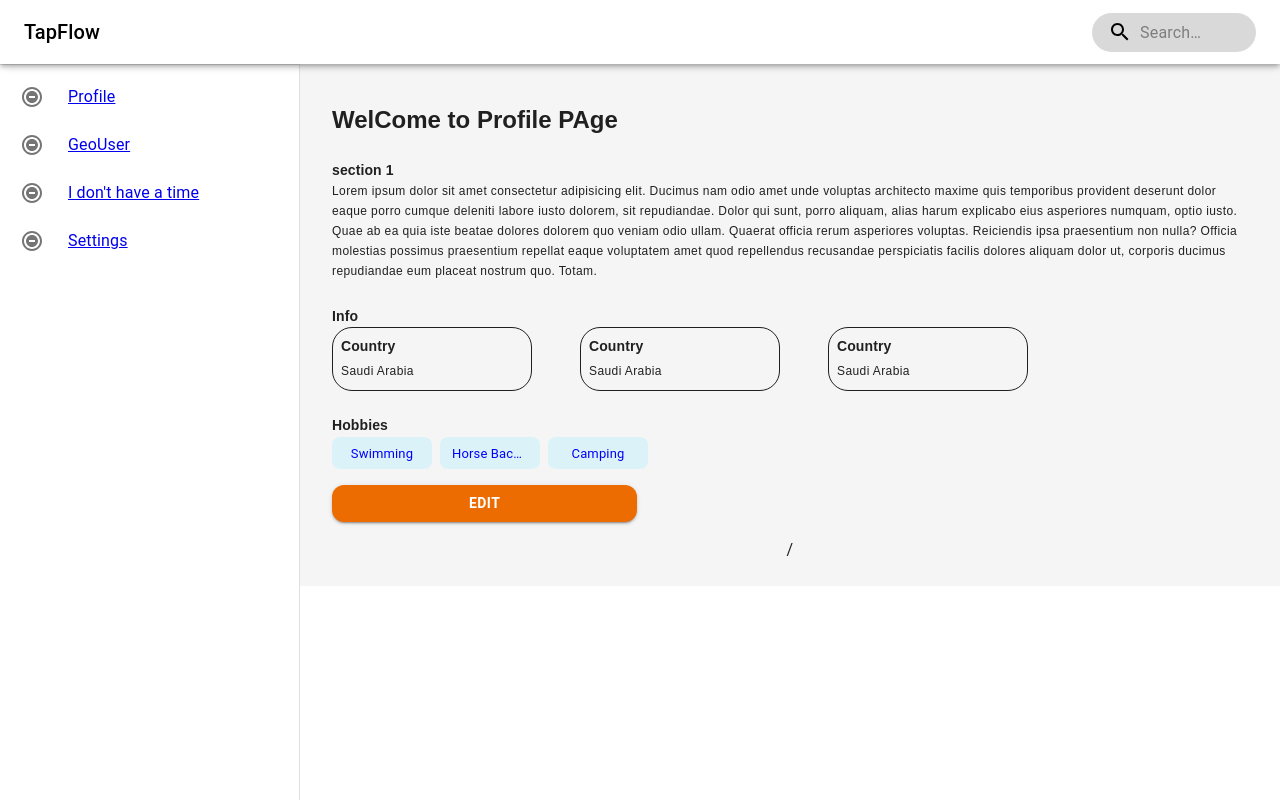
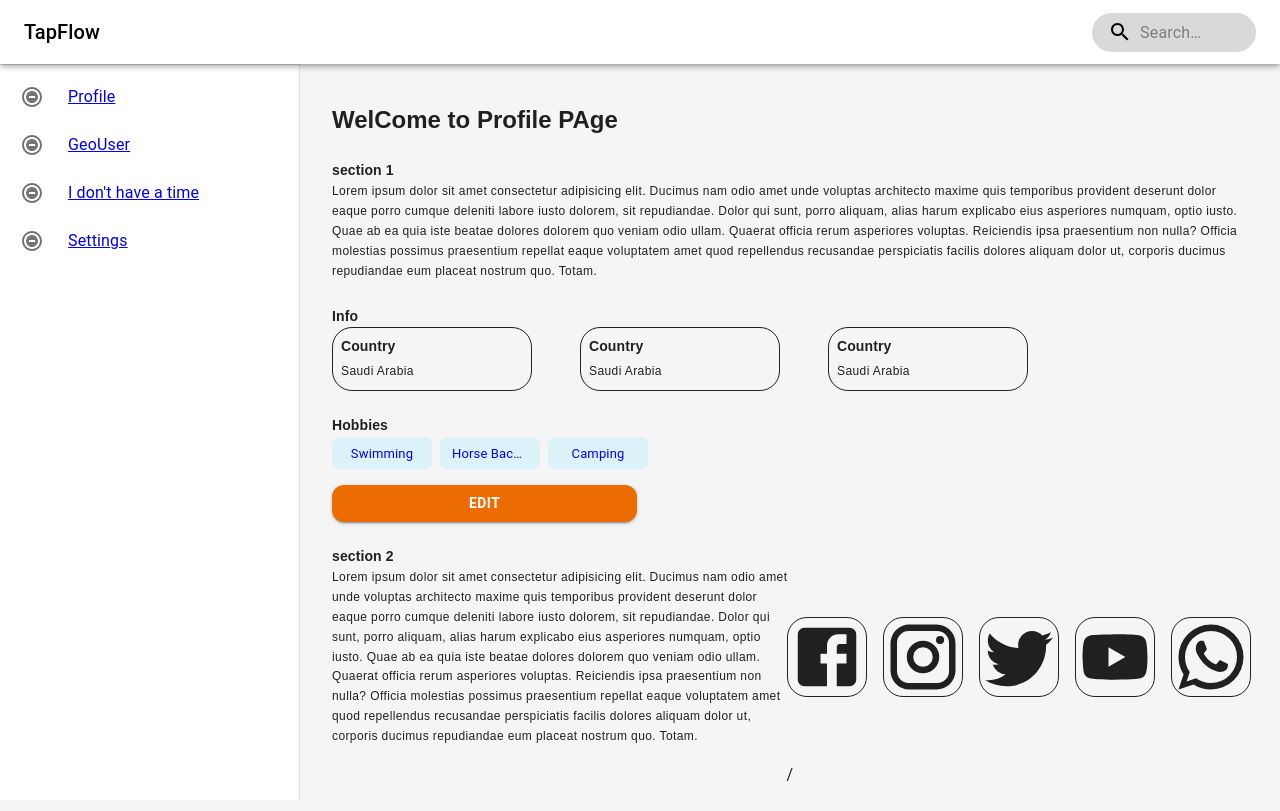
Before and after one commit to AliAl-Muhaisen/tapflow_ass, a React (Create React App) app: page /profile in a window 1280 px wide. Built offline with nearby package versions, Linux system fonts and the light colour scheme.

Commit message:
section 2 added

```diff
--- a/src/components/profile/profileUi.tsx
+++ b/src/components/profile/profileUi.tsx
@@ -4,7 +4,11 @@ import Typography from "@mui/material/Typography";
 import Stack from "@mui/material/Stack";
 import Chip from "@mui/material/Chip";
 import Button from "@mui/material/Button";
-
+import FacebookIcon from "@mui/icons-material/Facebook";
+import InstagramIcon from "@mui/icons-material/Instagram";
+import TwitterIcon from "@mui/icons-material/Twitter";
+import YouTubeIcon from "@mui/icons-material/YouTube";
+import WhatsAppIcon from "@mui/icons-material/WhatsApp";
 export default function ProfileUi() {
   return (
     <Grid
@@ -149,6 +153,43 @@ export default function ProfileUi() {
           Edit
         </Button>
       </Grid>
+      <Grid item xs={12} justifyContent={"left"} display={"flex"} mt={3}>
+        <Typography
+          variant="subtitle2"
+          fontFamily="sans-serif"
+          fontWeight={"bold"}
+        >
+          section 2{" "}
+        </Typography>
+      </Grid>
+      <Grid item xs={12} md={6} justifyContent={"left"} display={"flex"}>
+        <Typography variant="caption" fontFamily="sans-serif" align="left">
+          Lorem ipsum dolor sit amet consectetur adipisicing elit. Ducimus nam
+          odio amet unde voluptas architecto maxime quis temporibus provident
+          deserunt dolor eaque porro cumque deleniti labore iusto dolorem, sit
+          repudiandae. Dolor qui sunt, porro aliquam, alias harum explicabo eius
+          asperiores numquam, optio iusto. Quae ab ea quia iste beatae dolores
+          dolorem quo veniam odio ullam. Quaerat officia rerum asperiores
+          voluptas. Reiciendis ipsa praesentium non nulla? Officia molestias
+          possimus praesentium repellat eaque voluptatem amet quod repellendus
+          recusandae perspiciatis facilis dolores aliquam dolor ut, corporis
+          ducimus repudiandae eum placeat nostrum quo. Totam.
+        </Typography>
+      </Grid>
+      <Grid
+        item
+        xs={12}
+        md={6}
+        justifyContent={"center"}
+        display={"flex"}
+        alignItems={"center"}
+      >
+        <FacebookIcon sx={{ fontSize: 80,borderRadius:5,border:1, mx:1 }} />
+        <InstagramIcon sx={{ fontSize: 80,borderRadius:5,border:1, mx:1 }} />
+        <TwitterIcon sx={{ fontSize: 80,borderRadius:5,border:1, mx:1 }} />
+        <YouTubeIcon sx={{ fontSize: 80,borderRadius:5,border:1, mx:1 }} />
+        <WhatsAppIcon sx={{ fontSize: 80,borderRadius:5,border:1, mx:1 }} />
+      </Grid>
     </Grid>
   );
 }
```
